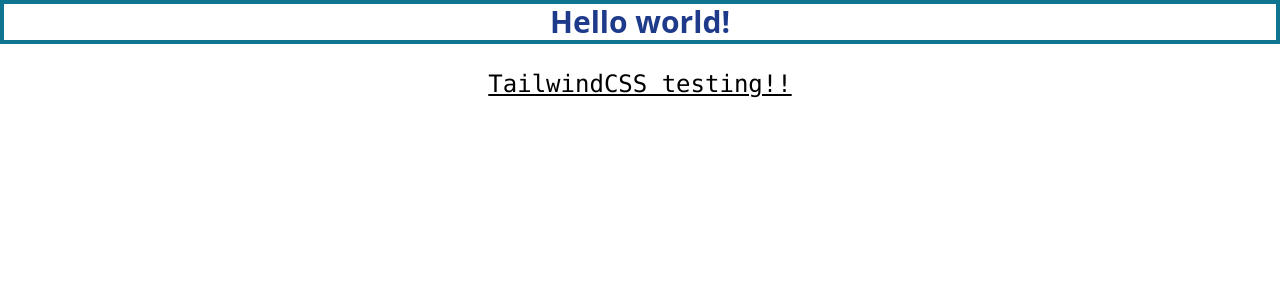
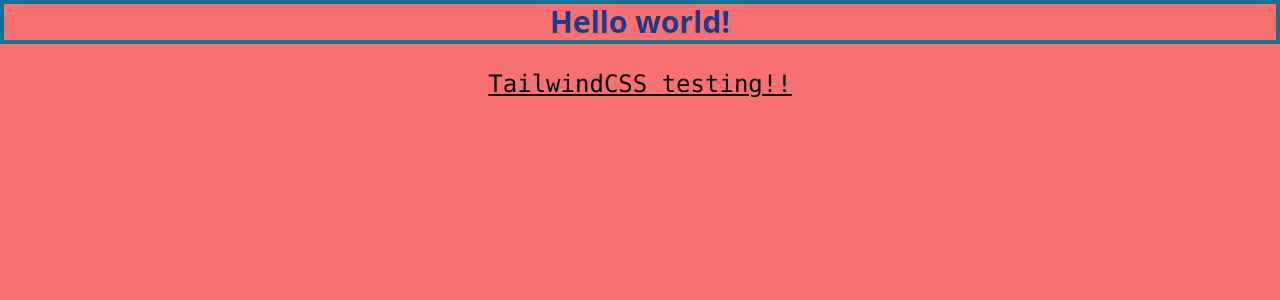
Before and after one commit to Ashwin-S-Nambiar/TailwindCSS-Study, a React (Vite) app: page / in a window 1280 px wide. Shown: the top 300 px of the page. Built offline with nearby package versions, Linux system fonts and the light colour scheme.

Commit message:
added @layer

```diff
--- a/src/index.css
+++ b/src/index.css
@@ -1,3 +1,9 @@
 @tailwind base;
 @tailwind components;
 @tailwind utilities;
+
+@layer {
+    html {
+        @apply bg-red-400
+    }
+}
```
